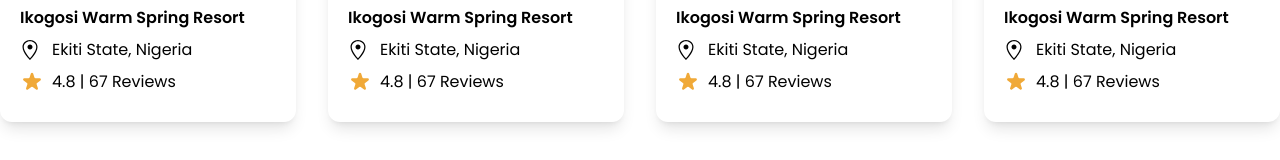
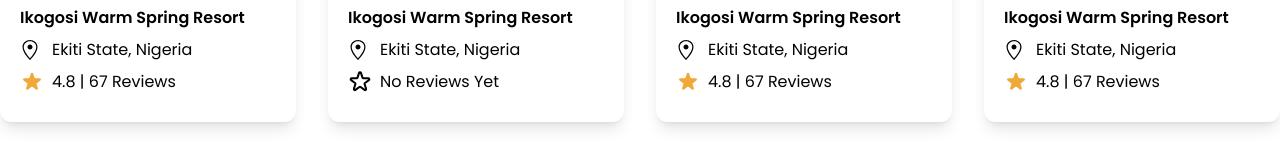
Before and after one commit to Mopharr/TravelBunny, a Next.js app: page / in a window 1280 px wide. Shown: the part 506-666 px from the top of the page. Built offline with nearby package versions, Linux system fonts and the light colour scheme.

Commit message:
transition for city images

```diff
--- a/components/blocks/Card/index.tsx
+++ b/components/blocks/Card/index.tsx
@@ -1,5 +1,5 @@
 import Image from 'next/image';
-import { HiStar } from 'react-icons/hi';
+import { HiStar, HiOutlineStar } from 'react-icons/hi';
 import { GoLocation } from 'react-icons/go';
 
 type Props = {
@@ -7,11 +7,18 @@
   resortName: string;
   resortLocation: string;
   resortRating: string;
+  hasRating: boolean;
 };
 
-const Card = ({ img, resortName, resortLocation, resortRating }: Props) => (
+const Card = ({
+  img,
+  resortName,
+  resortLocation,
+  resortRating,
+  hasRating,
+}: Props) => (
   <div className='flex flex-col justify-between h-[450px] rounded-xl shadow-lg p-5'>
-    <div className='city__image-container relative h-[70%] w-full rounded-xl'>
+    <div className='city__image-container relative h-[70%] w-full rounded-xl grayscale-0 hover:grayscale hover:scale-105 transition ease-in-out duration-800'>
       <Image
         src={img}
         alt='city__image'
@@ -19,15 +26,26 @@
       />
     </div>
     <div className='text-base space-y-[0.5rem] mb-2'>
-      <h3 className='font-semibold'>{resortName}</h3>
+      <h3 className='font-semibold cursor-pointer hover:text-[#36454f] hover:underline'>
+        {resortName}
+      </h3>
       <div className='flex items-center justify-start space-x-3'>
         <GoLocation size={20} />
         <p>{resortLocation}</p>
       </div>
-      <div className='review'>
-        <div className='stat__rating flex items-center justify-start space-x-2'>
-          <HiStar color='#F0A938' size={24} />
-          <p>{resortRating}</p>
+      <div className=''>
+        <div className=''>
+          {hasRating ? (
+            <div className='flex items-center justify-start space-x-2'>
+              <HiStar color='#F0A938' size={24} />
+              <p>{resortRating}</p>
+            </div>
+          ) : (
+            <div className='flex items-center justify-start space-x-2'>
+              <HiOutlineStar size={24} />
+              <p>{resortRating}</p>
+            </div>
+          )}
         </div>
       </div>
     </div>
--- a/pages/index.tsx
+++ b/pages/index.tsx
@@ -15,13 +15,15 @@
       resortName: 'Ikogosi Warm Spring Resort',
       resortLocation: 'Ekiti State, Nigeria',
       resortRating: '4.8 | 67 Reviews',
+      hasRating: true,
     },
     {
       id: 1,
       img: CityImg,
       resortName: 'Ikogosi Warm Spring Resort',
       resortLocation: 'Ekiti State, Nigeria',
-      resortRating: '4.8 | 67 Reviews',
+      resortRating: 'No Reviews Yet',
+      hasRating: false,
     },
     {
       id: 2,
@@ -29,6 +31,7 @@
       resortName: 'Ikogosi Warm Spring Resort',
       resortLocation: 'Ekiti State, Nigeria',
       resortRating: '4.8 | 67 Reviews',
+      hasRating: true,
     },
     {
       id: 3,
@@ -36,6 +39,7 @@
       resortName: 'Ikogosi Warm Spring Resort',
       resortLocation: 'Ekiti State, Nigeria',
       resortRating: '4.8 | 67 Reviews',
+      hasRating: true,
     },
   ];
 
@@ -58,6 +62,7 @@
                   resortName,
                   resortLocation,
                   resortRating,
+                  hasRating,
                 }: any) => (
                   <Card
                     key={id}
@@ -65,6 +70,7 @@
                     resortName={resortName}
                     resortLocation={resortLocation}
                     resortRating={resortRating}
+                    hasRating={hasRating}
                   />
                 )
               )}
```
